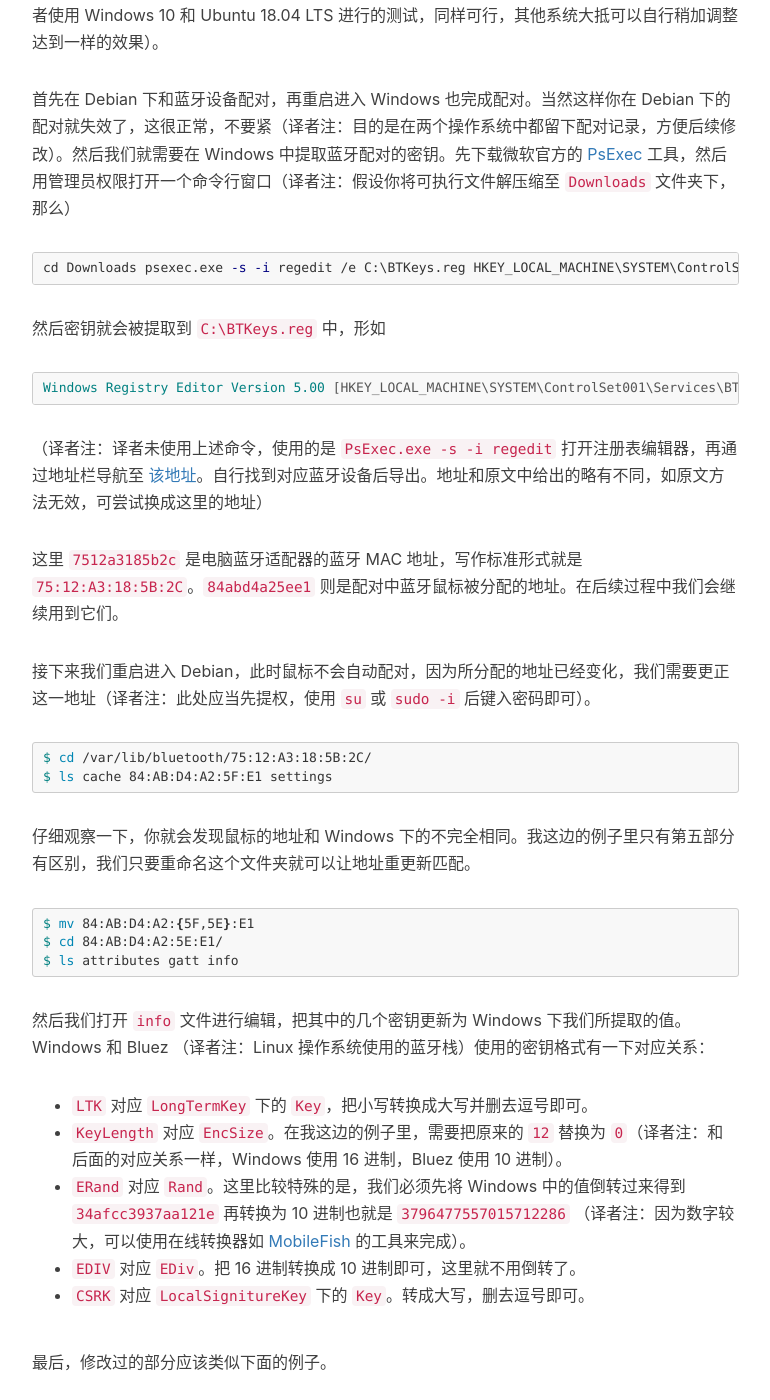
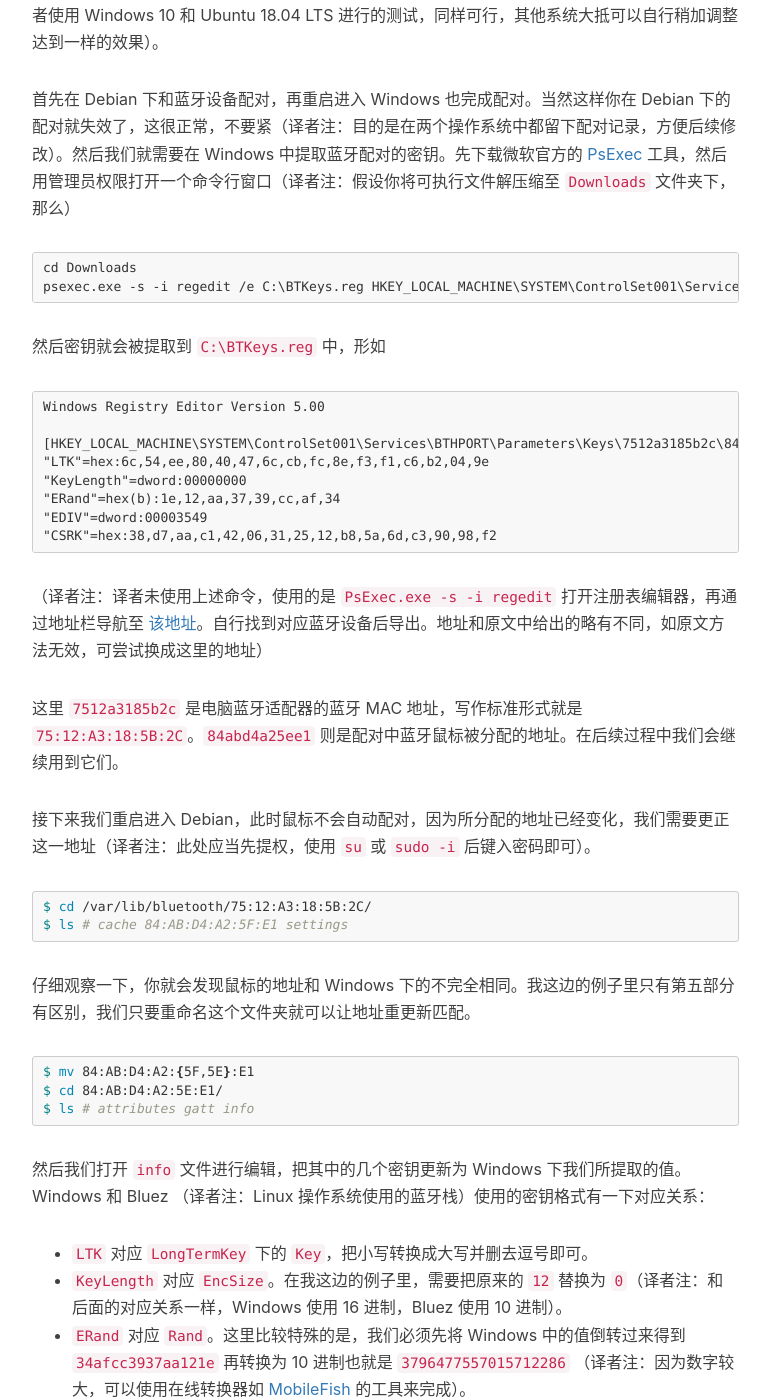
Before and after one commit to ZhangTianrong/ZhangTianrong.github.io, a Jekyll site: the page built from _posts/2020-05-18-LE-BTH-Device-Dual-Boot.md, in a window 1280 px wide and 1400 px high, scrolled down 845 px. Shown: the whole window, without its empty margins (233-1003 px from the left). Built offline with Jekyll 4.4.1, drawn with Linux system fonts in a browser that asks for light colours; nearby versions of some CDN libraries; some web fonts are replaced; comment, search, counter and statistics services are not loaded.

Commit message:
update code language

````diff
--- a/_posts/2020-05-18-LE-BTH-Device-Dual-Boot.md
+++ b/_posts/2020-05-18-LE-BTH-Device-Dual-Boot.md
@@ -15,14 +15,14 @@ tags:
 
 首先在 Debian 下和蓝牙设备配对，再重启进入 Windows 也完成配对。当然这样你在 Debian 下的配对就失效了，这很正常，不要紧（译者注：目的是在两个操作系统中都留下配对记录，方便后续修改）。然后我们就需要在 Windows 中提取蓝牙配对的密钥。先下载微软官方的 [PsExec](https://docs.microsoft.com/en-us/sysinternals/downloads/psexec) 工具，然后用管理员权限打开一个命令行窗口（译者注：假设你将可执行文件解压缩至 `Downloads` 文件夹下，那么）
 
-```powershell
+```
 cd Downloads
 psexec.exe -s -i regedit /e C:\BTKeys.reg HKEY_LOCAL_MACHINE\SYSTEM\ControlSet001\Services\BTHPORT\Parameters\Keys
 ```
 
 然后密钥就会被提取到 `C:\BTKeys.reg` 中，形如
 
-```ini
+```
 Windows Registry Editor Version 5.00
 
 [HKEY_LOCAL_MACHINE\SYSTEM\ControlSet001\Services\BTHPORT\Parameters\Keys\7512a3185b2c\84abd4a25ee1]
@@ -41,8 +41,7 @@ Windows Registry Editor Version 5.00
 
 ```bash
 $ cd /var/lib/bluetooth/75:12:A3:18:5B:2C/
-$ ls
-cache 84:AB:D4:A2:5F:E1 settings
+$ ls # cache 84:AB:D4:A2:5F:E1 settings
 ```
 
 仔细观察一下，你就会发现鼠标的地址和 Windows 下的不完全相同。我这边的例子里只有第五部分有区别，我们只要重命名这个文件夹就可以让地址重更新匹配。
@@ -50,8 +49,7 @@ cache 84:AB:D4:A2:5F:E1 settings
 ```bash
 $ mv 84:AB:D4:A2:{5F,5E}:E1
 $ cd 84:AB:D4:A2:5E:E1/
-$ ls
-attributes gatt info
+$ ls # attributes gatt info
 ```
 
 然后我们打开 `info` 文件进行编辑，把其中的几个密钥更新为 Windows 下我们所提取的值。Windows 和 Bluez （译者注：Linux 操作系统使用的蓝牙栈）使用的密钥格式有一下对应关系：
````
